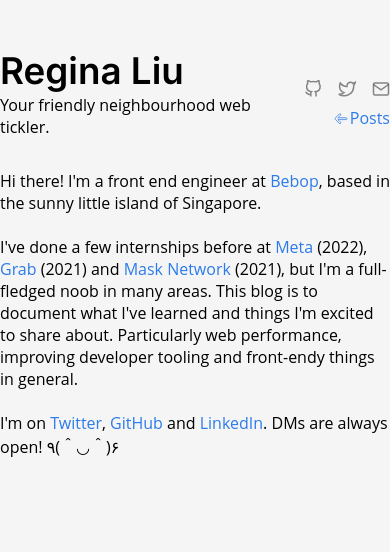
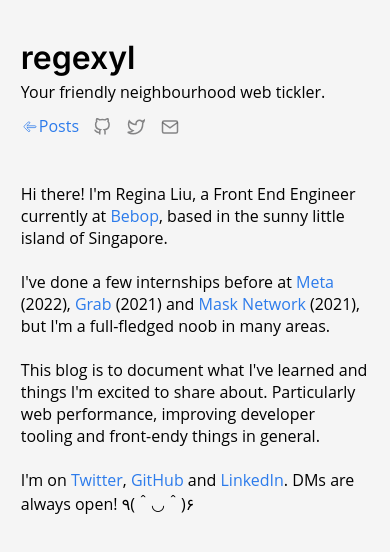
Before and after one commit to regexyl/regexyl.com, a Next.js app: page /about in a window 390 px wide. Shown: the top 552 px of the page. Built offline with nearby package versions, Linux system fonts and the light colour scheme.

Commit message:
Enable mobile responsiveness

```diff
--- a/app/about/page.tsx
+++ b/app/about/page.tsx
@@ -8,7 +8,7 @@ export default function About() {
       {
         <article className={styles.main}>
           <div>
-            Hi there! I&apos;m a front end engineer at{' '}
+            Hi there! I&apos;m Regina Liu, a Front End Engineer currently at{' '}
             <a href="https://bebop.xyz">Bebop</a>, based in the sunny little
             island of Singapore.
           </div>
@@ -18,10 +18,13 @@ export default function About() {
             <a href="https://meta.com">Meta</a> (2022),{' '}
             <a href="https://grab.com">Grab</a> (2021) and{' '}
             <a href="https://mask.io/">Mask Network</a> (2021), but I&apos;m a
-            full-fledged noob in many areas. This blog is to document what
-            I&apos;ve learned and things I&apos;m excited to share about.
-            Particularly web performance, improving developer tooling and
-            front-endy things in general.
+            full-fledged noob in many areas.
+          </div>
+          <br />
+          <div>
+            This blog is to document what I&apos;ve learned and things I&apos;m
+            excited to share about. Particularly web performance, improving
+            developer tooling and front-endy things in general.
           </div>
           <br />
           <div>
--- a/app/components/header/header.module.css
+++ b/app/components/header/header.module.css
@@ -2,6 +2,10 @@
     display: flex;
     align-items: flex-end;
     justify-content: space-between;
+}
+
+.subtitle {
+    line-height: 1.8;
 }
 
 .links {
@@ -19,3 +23,22 @@
 .about {
     line-height: 1.6;
 }
+
+@media(max-width: 768px) {
+    .main {
+        flex-direction: column;
+        align-items: flex-start;
+    }
+
+    .links {
+        margin-top: 0.2rem;
+        flex-direction: row-reverse;
+        align-items: flex-start;
+    }
+
+    .about {
+        position: relative;
+        top: 0.2rem;
+        margin-right: 0.4rem;
+    }
+}
--- a/app/components/header/index.tsx
+++ b/app/components/header/index.tsx
@@ -17,8 +17,8 @@ export default function Header({ showAbout }: { showAbout: boolean }) {
   return (
     <div className={styles.main}>
       <div>
-        <h1>Regina Liu</h1>
-        <div>Your friendly neighbourhood web tickler.</div>
+        <h1>regexyl</h1>
+        <div className={styles.subtitle}>Your friendly neighbourhood web tickler.</div>
       </div>
 
       <div className={styles.links}>
--- a/app/styles/globals.css
+++ b/app/styles/globals.css
@@ -67,8 +67,10 @@ body {
   color: var(--fg);
   margin: 0 auto;
   max-width: 40rem;
-  padding-top: 3rem;
+  padding-top: 2.4rem;
   padding-bottom: 2rem;
+  padding-left: 1.3rem;
+  padding-right: 1.3rem;
   font-family: 'Open Sans', sans-serif;
 }
 
@@ -89,7 +91,7 @@ h6 {
 }
 
 h1 {
-  font-size: 2.3rem;
+  font-size: 2rem;
   font-weight: 600;
 }
 
```
